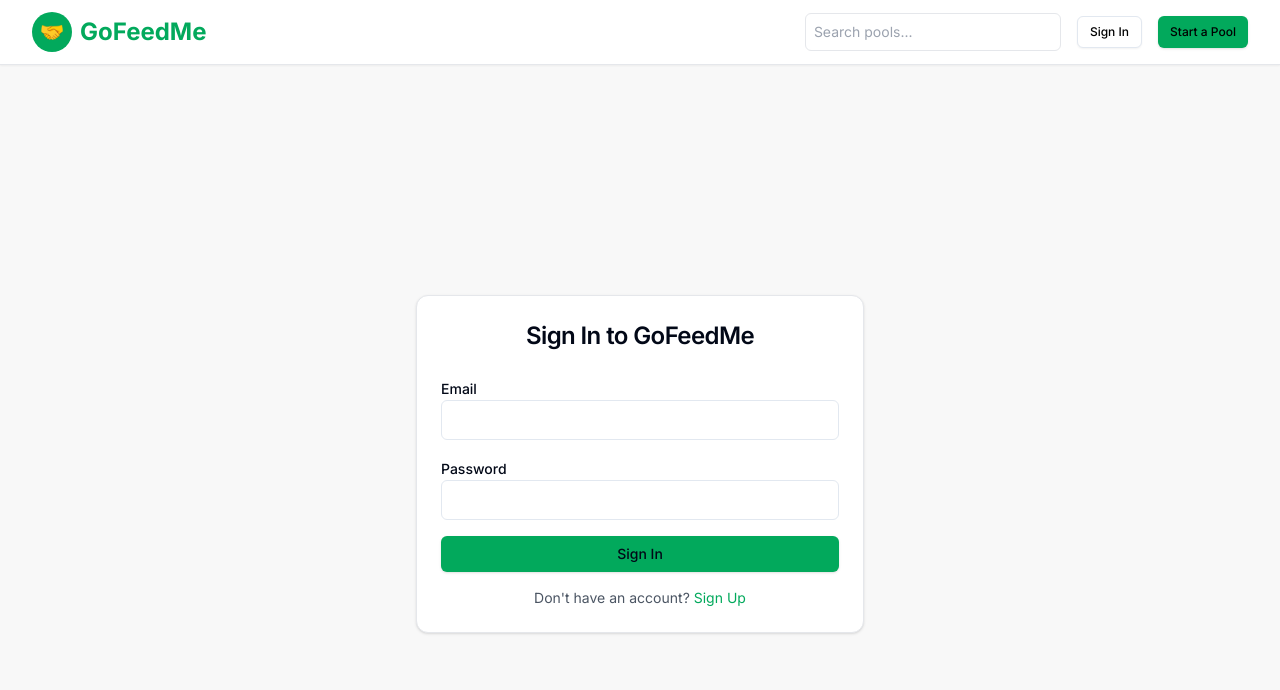
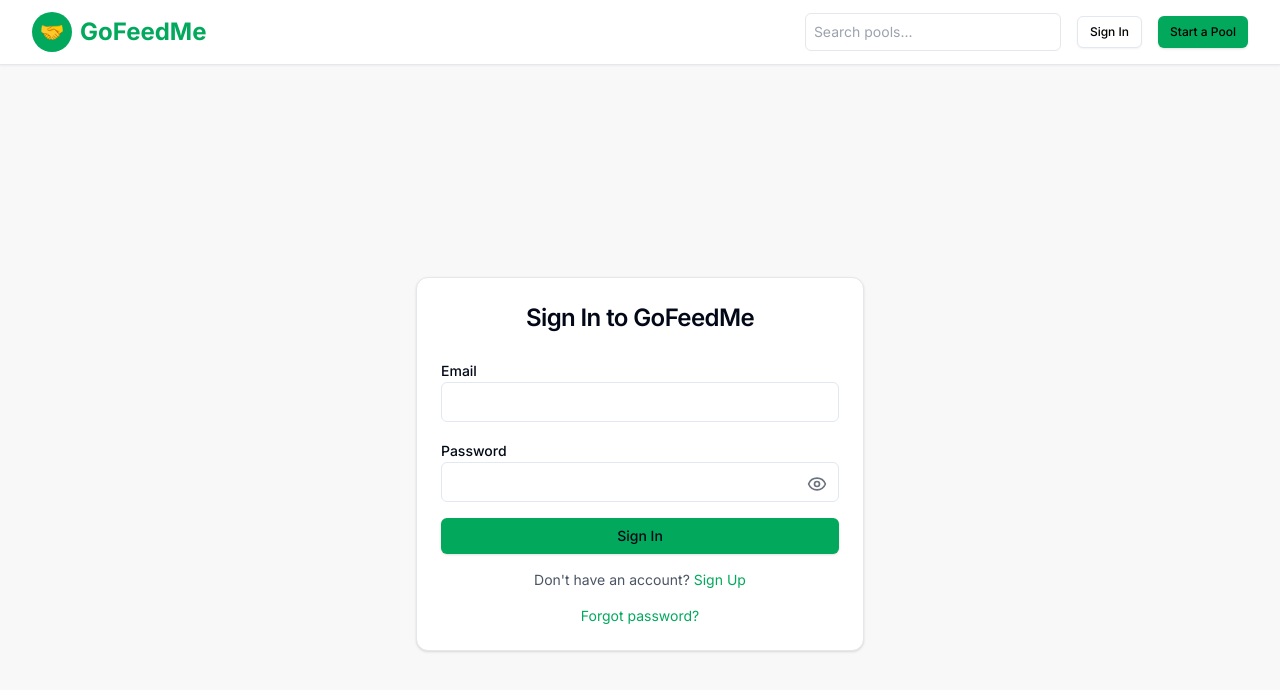
Before and after one commit to Lovisuals/gofeedme, a Next.js app: page /auth/login in a window 1280 px wide. Shown: the top 690 px of the page. Built offline with nearby package versions, Linux system fonts and the light colour scheme; no server answers.

Commit message:
fix: sign-in flow + add password visibility toggle (eye icon) + Enter key support

```diff
--- a/app/auth/login/page.tsx
+++ b/app/auth/login/page.tsx
@@ -8,16 +8,18 @@
 import { Label } from '@/components/ui/label';
 import { Card, CardContent, CardHeader, CardTitle } from '@/components/ui/card';
 import Link from 'next/link';
+import { Eye, EyeOff } from 'lucide-react';
 
 export default function LoginPage() {
   const [email, setEmail] = useState('');
   const [password, setPassword] = useState('');
+  const [showPassword, setShowPassword] = useState(false);
   const [error, setError] = useState<string | null>(null);
   const [loading, setLoading] = useState(false);
   const router = useRouter();
 
-  const handleLogin = async (e?: React.FormEvent) => {
-    if (e) e.preventDefault();
+  const handleLogin = async (e: React.FormEvent) => {
+    e.preventDefault();
     setLoading(true);
     setError(null);
 
@@ -26,25 +28,26 @@
       process.env.NEXT_PUBLIC_SUPABASE_ANON_KEY!
     );
 
-    const { data, error } = await supabase.auth.signInWithPassword({
+    const { data: { user }, error: signInError } = await supabase.auth.signInWithPassword({
       email,
       password,
     });
 
-    setLoading(false);
-
-    if (error) {
-      if (error.message.includes('Invalid login credentials')) {
-        setError('Invalid email or password');
-      } else if (error.message.includes('not found') || error.message.includes('not registered')) {
-        setError('Email not registered. Sign up below!');
-      } else {
-        setError(error.message);
-      }
+    if (signInError) {
+      setError(signInError.message || 'Login failed');
+      setLoading(false);
       return;
     }
 
-    router.push('/');
+    // Force session check
+    const { data: { session } } = await supabase.auth.getSession();
+    if (session) {
+      router.push('/');
+    } else {
+      setError('Session not created. Try again.');
+    }
+
+    setLoading(false);
   };
 
   return (
@@ -59,9 +62,22 @@
               <Label htmlFor="email">Email</Label>
               <Input id="email" type="email" value={email} onChange={(e) => setEmail(e.target.value)} required />
             </div>
-            <div>
+            <div className="relative">
               <Label htmlFor="password">Password</Label>
-              <Input id="password" type="password" value={password} onChange={(e) => setPassword(e.target.value)} required />
+              <Input
+                id="password"
+                type={showPassword ? 'text' : 'password'}
+                value={password}
+                onChange={(e) => setPassword(e.target.value)}
+                required
+              />
+              <button
+                type="button"
+                onClick={() => setShowPassword(!showPassword)}
+                className="absolute right-3 top-9 text-gray-500"
+              >
+                {showPassword ? <EyeOff size={20} /> : <Eye size={20} />}
+              </button>
             </div>
 
             {error && <p className="text-red-600 text-sm text-center">{error}</p>}
@@ -72,8 +88,13 @@
 
             <div className="text-center text-sm text-gray-600 mt-4">
               Don't have an account?{' '}
-              <Link href="/auth/signup" className="text-primary hover:underline">
+              <Link href="/auth/sign-up" className="text-primary hover:underline">
                 Sign Up
+              </Link>
+            </div>
+            <div className="text-center text-sm text-gray-600 mt-2">
+              <Link href="/auth/forgot-password" className="text-primary hover:underline">
+                Forgot password?
               </Link>
             </div>
           </form>
```
